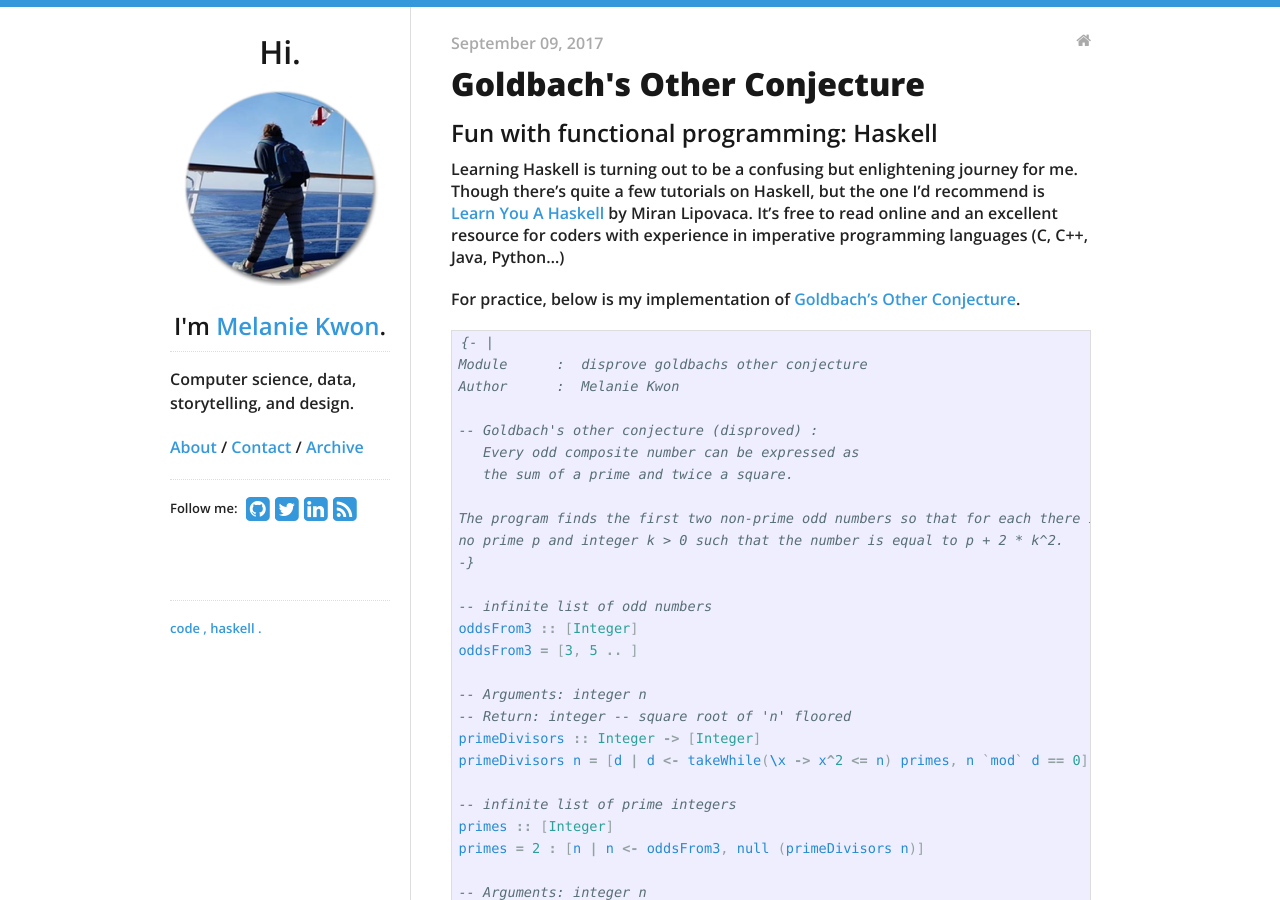
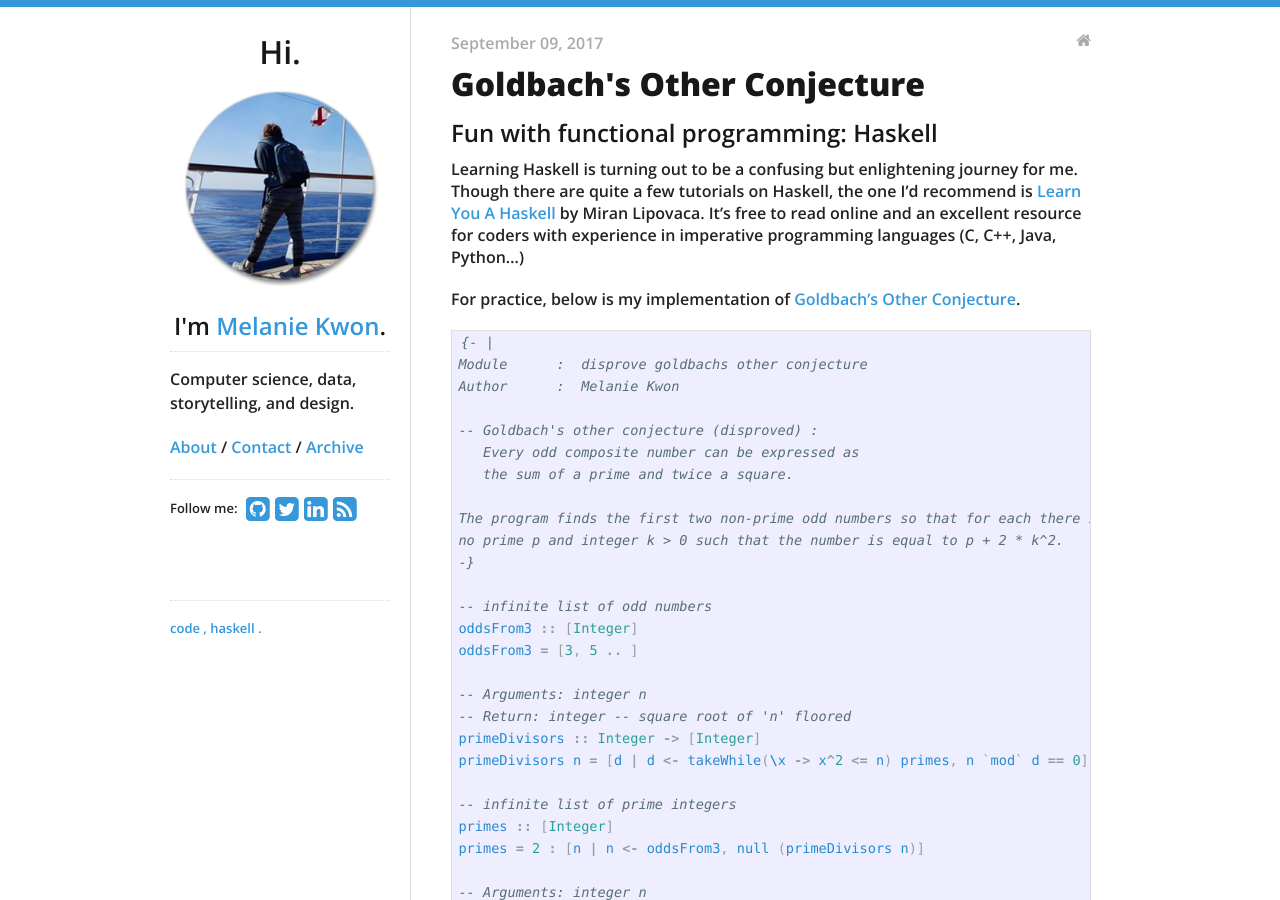
Before and after one commit to melaniemkwon/melaniemkwon.github.io, a Jekyll site: the page built from _posts/2017-09-09-haskell-goldbach.md, in a window 1280 px wide and 900 px high. Built offline with Jekyll 4.4.1, drawn with Linux system fonts in a browser that asks for light colours; nearby versions of some CDN libraries.

Commit message:
fix grammar mistakes.

```diff
--- a/_posts/2017-09-09-haskell-goldbach.md
+++ b/_posts/2017-09-09-haskell-goldbach.md
@@ -9,7 +9,7 @@ categories:
 ## Fun with functional programming: Haskell
 
 Learning Haskell is turning out to be a confusing but enlightening
-journey for me. Though there's quite a few tutorials on Haskell, but the one I'd
+journey for me. Though there are quite a few tutorials on Haskell, the one I'd
 recommend is [Learn You A Haskell](http://learnyouahaskell.com/) by Miran Lipovaca.
 It's free to read online and an excellent resource for coders with experience
 in imperative programming languages (C, C++, Java, Python...)
--- a/about.html
+++ b/about.html
@@ -33,7 +33,7 @@ title: About Melanie
                     <td>Principle Investigator</td>
                 </tr>
                 <tr>
-                    <td><a href="http://keck.usc.edu/faculty/sue-ellen-martin/">Sue Ellen Martin, MD, Ph.D</a></td>
+                    <td><a href="http://keck.usc.edu/faculty/sue-ellen-martin/">Sue Ellen Martin, MD, Ph.D.</a></td>
                     <td>Principal Investigator</td>
                 </tr>
                 <tr>
```
